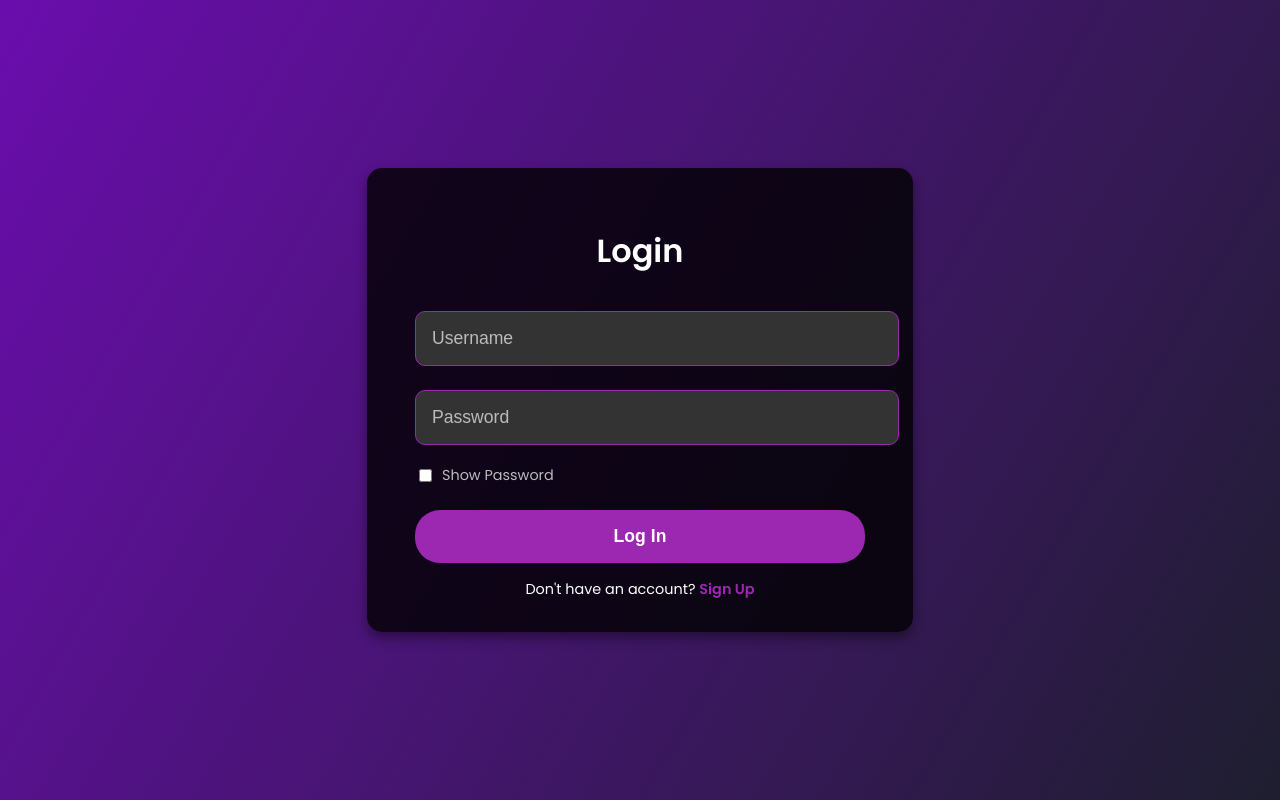
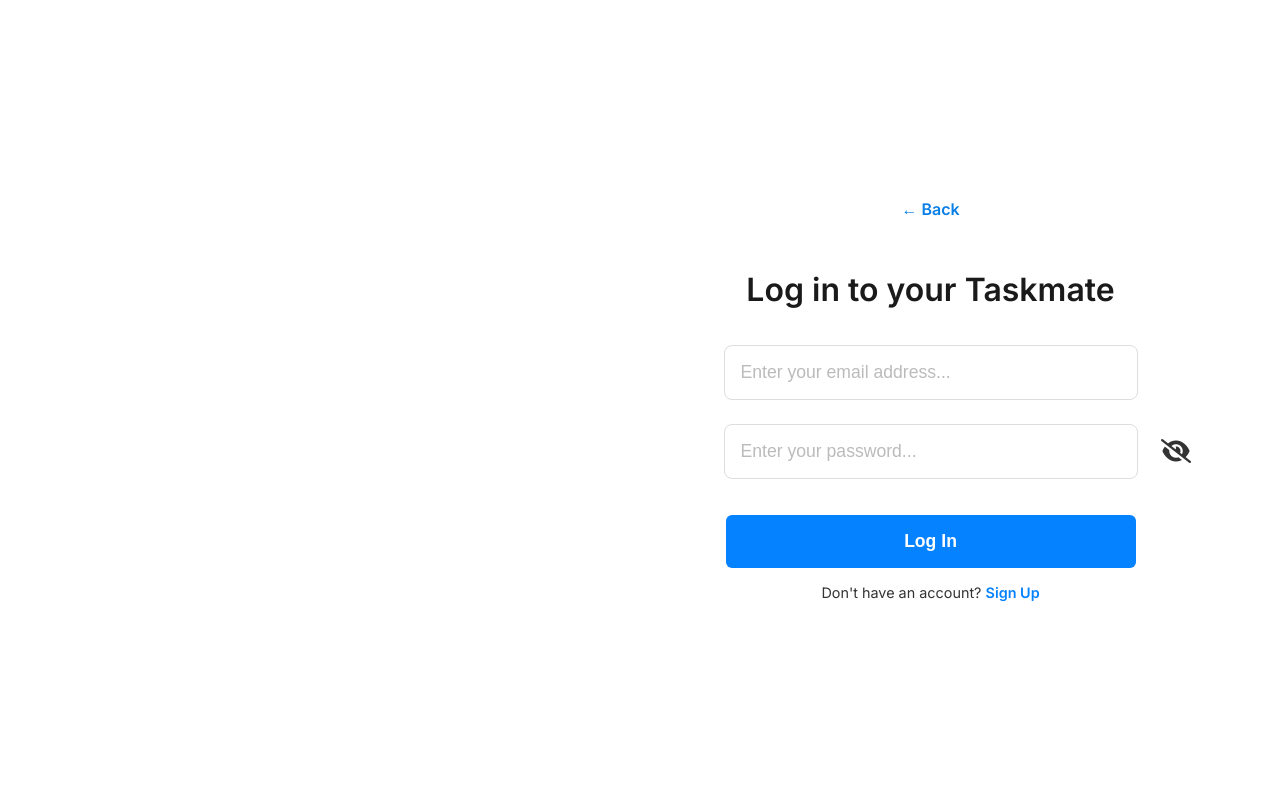
Before and after one commit to JhonpatrickMasan/TaskMate, a Django app: page /login/ in a window 1280 px wide. Run offline with Django 5.2, Linux system fonts and the light colour scheme.

Commit message:
Updated UI - login.html

```diff
--- a/task_management/myapp/templates/login.html
+++ b/task_management/myapp/templates/login.html
@@ -4,53 +4,80 @@
     <meta charset="UTF-8">
     <meta name="viewport" content="width=device-width, initial-scale=1.0">
     <title>Login - TaskMate</title>
-    <link href="https://fonts.googleapis.com/css2?family=Poppins:wght@300;400;500;600&display=swap" rel="stylesheet">
+    <!-- Link to Google Fonts for Inter -->
+    <link href="https://fonts.googleapis.com/css2?family=Inter:wght@300;400;500;600&display=swap" rel="stylesheet">
+    <!-- Link to Font Awesome for icons -->
+    <link href="https://cdnjs.cloudflare.com/ajax/libs/font-awesome/6.0.0-beta3/css/all.min.css" rel="stylesheet">
     <style>
         /* General Page Styling */
         body {
-            font-family: 'Poppins', sans-serif;
-            background: linear-gradient(120deg, #6a0dad, #1e1e2f);
-            color: #fff;
+            font-family: 'Inter', sans-serif;
+            background: #fff;
+            color: #333;
             display: flex;
             justify-content: center;
             align-items: center;
             height: 100vh;
             margin: 0;
+            flex-direction: row;
         }
 
+        /* Container to hold the form and the hero image */
+        .container {
+            display: flex;
+            justify-content: space-between;
+            align-items: center; /* Ensures vertical centering */
+            width: 100%;
+            max-width: 1200px;
+            height: 80vh;
+        }
+
+        /* Form Section */
         .form-container {
-            background: rgba(0, 0, 0, 0.8);
+            background: #ffffff;
             padding: 2rem 3rem;
-            border-radius: 15px;
-            box-shadow: 0 6px 12px rgba(0, 0, 0, 0.4);
-            width: 100%;
-            max-width: 450px;
+            border-radius: 12px;
+            width: 45%; /* Set width to 45% for better alignment */
+            text-align: center;
         }
 
         h2 {
-            text-align: center;
+            font-size: 2rem;
+            font-weight: 605;
+            color: #1a1a1a;
             margin-bottom: 1.5rem;
-            font-size: 2rem;
+        }
+
+        .back-btn {
+            display: inline-block;
+            font-size: 1rem;
+            color: #087fe7;
+            text-decoration: none;
+            margin-bottom: 1.5rem;
             font-weight: 600;
+            transition: all 0.3s ease;
+        }
+
+        .back-btn:hover {
+            text-decoration: underline;
         }
 
         /* Form Field Styling */
         .input-field {
-            width: 100%;
+            width: 380px;
             padding: 1rem;
             margin: 0.75rem 0;
-            border-radius: 10px;
-            border: 1px solid #9c27b0;
-            background-color: #333;
-            color: #fff;
+            border-radius: 8px;
+            border: 1px solid #ddd;
+            background-color: transparent;
+            color: #333;
             font-size: 1.1rem;
             outline: none;
             transition: all 0.3s ease;
         }
 
         .input-field:focus {
-            border-color: #673ab7; /* Change border on focus */
-            box-shadow: 0 0 10px rgba(103, 58, 183, 0.8);
+            border-color: #0582ff;
         }
 
         .input-field::placeholder {
@@ -59,12 +86,12 @@
 
         /* Button Styling */
         .btn {
-            width: 100%;
+            width: 410px;
             padding: 1rem;
-            background-color: #9c27b0;
+            background-color: #0582ff;
             color: #fff;
             border: none;
-            border-radius: 25px;
+            border-radius: 6px;
             font-size: 1.1rem;
             font-weight: 600;
             cursor: pointer;
@@ -73,13 +100,12 @@
         }
 
         .btn:hover {
-            background-color: #673ab7;
-            box-shadow: 0 0 8px rgba(103, 58, 183, 0.7);
+            background-color: #045ac3;
             transform: translateY(-4px);
         }
 
         .btn:active {
-            background-color: #5e35b1;
+            background-color: #8e24aa;
             transform: translateY(2px);
         }
 
@@ -103,7 +129,7 @@
         }
 
         .form-footer a {
-            color: #9c27b0;
+            color: #0582ff;
             text-decoration: none;
             font-weight: 600;
         }
@@ -112,24 +138,64 @@
             text-decoration: underline;
         }
 
+        /* Show Password Icon */
+        .show-password-icon {
+            position: absolute;
+            top: 50%;
+            right: 1px;
+            transform: translateY(-50%);
+            cursor: pointer;
+            font-size: 1.5rem;
+        }
+
+        /* Hero Image Styling */
+        .hero-image {
+            width: 50%;
+            height: 100%;
+            background-size: contain;
+            background-position: center;
+            background-repeat: no-repeat;
+            border-radius: 12px;
+        }
+
         /* Responsive Design */
-        @media (max-width: 480px) {
+        @media (max-width: 768px) {
+            .container {
+                flex-direction: column;
+                height: auto;
+            }
+
             .form-container {
-                padding: 1.5rem 2rem;
-                width: 90%;
+                width: 80%;
+                margin: 0 auto;
+                margin-bottom: 2rem;
             }
-            h2 {
-                font-size: 1.8rem;
+
+            .hero-image {
+                width: 100%;
+                height: 300px;
+                border-radius: 12px;
             }
         }
+
     </style>
 </head>
 <body>
 
+    <div class="container">
+        <!-- Hero Image Section -->
+        <div class="hero-image" style="background-image: url('https://www.notion.com/cdn-cgi/image/format=webp,width=1920/front-static/pages/projects/hero.png');">
+            <!-- This could be your hero image -->
+        </div>
+
+        <!-- Form Section -->
         <div class="form-container">
-        <h2>Login</h2>
+            <!-- Back Button -->
+            <a href="{% url 'landing_page' %}" class="back-btn">&#8592; Back</a>
 
-        <!-- Display error messages if login fails -->
+            <h2>Log in to your Taskmate</h2>
+
+            <!-- Display error messages if login sfails -->
             {% if form.non_field_errors %}
             <div class="error-message">
                 {% for error in form.non_field_errors %}
@@ -145,15 +211,16 @@
                 <input type="hidden" name="next" value="{{ request.GET.next }}">
 
                 <!-- Username -->
-            <input type="text" name="username" class="input-field" placeholder="Username" required>
+                <input type="text" name="username" class="input-field" placeholder="Enter your email address..." required>
 
                 <!-- Password -->
-            <input type="password" id="password" name="password" class="input-field" placeholder="Password" required>
-
-            <!-- Show Password checkbox -->
-            <label for="show-password" style="color: #bbb; font-size: 0.9rem; display: flex; align-items: center; margin-top: 0.5rem;">
-                <input type="checkbox" id="show-password" style="margin-right: 10px;"> Show Password
-            </label>
+                <div style="position: relative;">
+                    <input type="password" id="password" name="password" class="input-field" placeholder="Enter your password..." required>
+                    <!-- Font Awesome eye icon -->
+                    <span class="show-password-icon" id="toggle-password">
+                        <i class="fas fa-eye-slash"></i> <!-- Initial icon for hidden password -->
+                    </span>
+                </div>
 
                 <!-- Submit Button -->
                 <button type="submit" class="btn">Log In</button>
@@ -164,15 +231,22 @@
                 Don't have an account? <a href="{% url 'register' %}">Sign Up</a><br>
             </div>
         </div>
+    </div>
 
     <script>
-        // Toggle password visibility
-        document.getElementById('show-password').addEventListener('change', function() {
+        // Toggle password visibility with the Font Awesome eye icon
+        document.getElementById('toggle-password').addEventListener('click', function() {
             var passwordField = document.getElementById('password');
-            if (this.checked) {
+            var icon = this.querySelector('i');
+
+            if (passwordField.type === 'password') {
                 passwordField.type = 'text';
+                icon.classList.remove('fa-eye-slash');
+                icon.classList.add('fa-eye');
             } else {
                 passwordField.type = 'password';
+                icon.classList.remove('fa-eye');
+                icon.classList.add('fa-eye-slash');
             }
         });
     </script>
```
Lines whose indentation alone changed are shown as unchanged.
